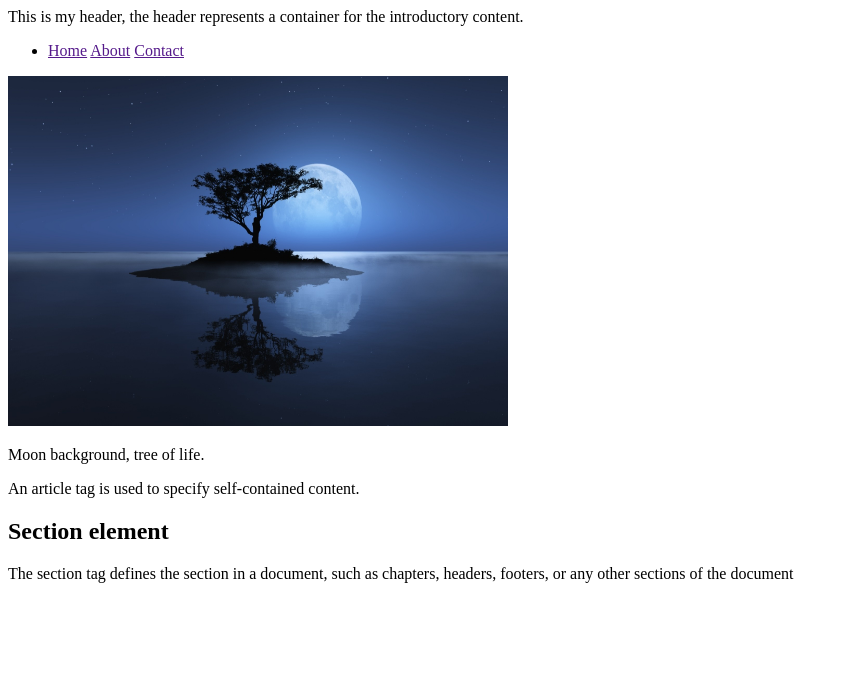
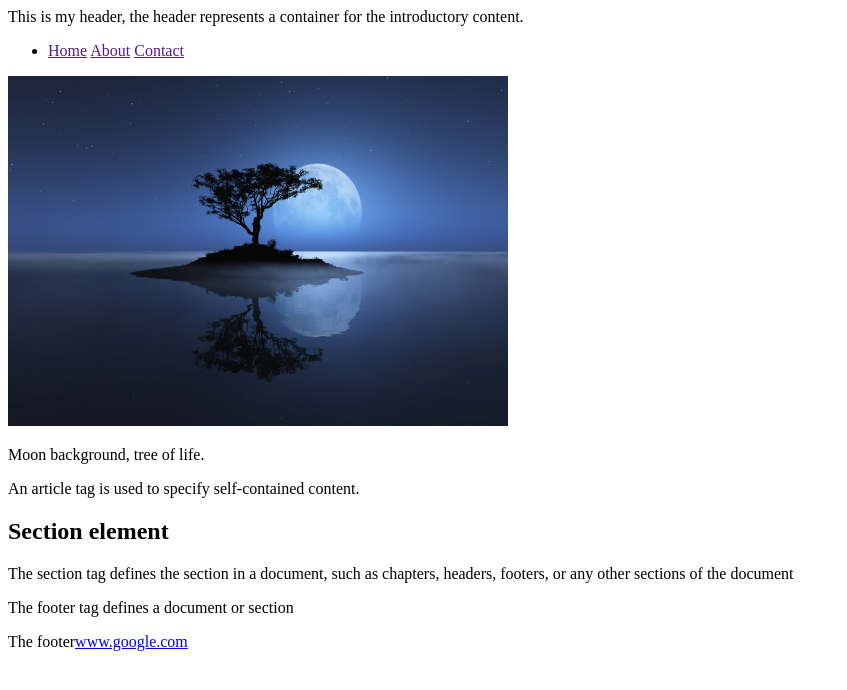
Before and after one commit to taylordavids1021/html_challenges, a plain HTML site: page html_webpage_challenge/html_webpage_challenge.html in a window 1280 px wide. Shown: the whole page, without its empty margins (0-847 px from the left). Drawn offline with Linux system fonts and the light colour scheme.

Commit message:
final commit

```diff
--- a/html_webpage_challenge/html_webpage_challenge.html
+++ b/html_webpage_challenge/html_webpage_challenge.html
@@ -48,6 +48,10 @@
 
         <!--replace div with footer-->
         <!--purpose of the footer element-->
-
+        <footer>
+            <p>The footer tag defines a document or section</p>
+            <p>The footer<a href="www.google.com">www.google.com</a></p>
+        </footer>
+        <!--end of footer element-->
 	</body>
 </html>
```
